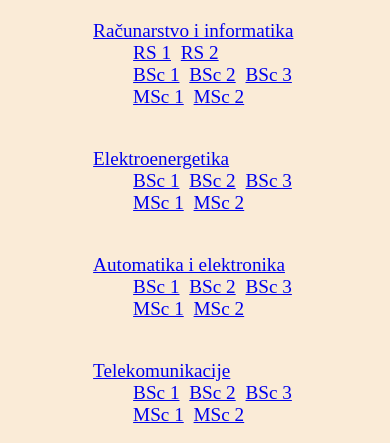
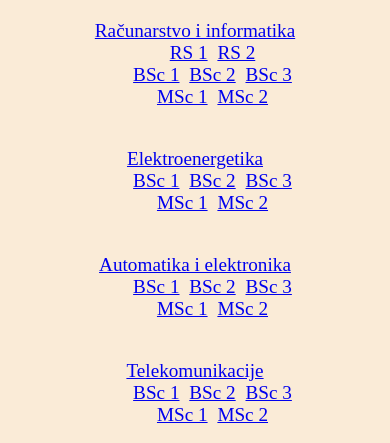
Before and after one commit to PetrovicArmin/aws-attendance-frontend, a plain HTML site: page html/predmet.html in a window 390 px wide. Shown: the top 443 px of the page. Drawn offline with Linux system fonts and the light colour scheme.

Commit message:
dodan media query koji fiksira meni i prikazuje odsijeke u meniju jedan pod drugim za male ekrane

```diff
--- a/css/predmet.css
+++ b/css/predmet.css
@@ -75,3 +75,18 @@ li {
 .bijela {
     background-color: white;
 }
+
+@media only screen and (max-width: 1004px) {
+    html {
+        scroll-padding-top: 40px;
+    }
+
+    #meni {
+        position: static;
+    }
+
+    .meni1 {
+        display: block;
+        text-align: center;
+    }
+}
```
